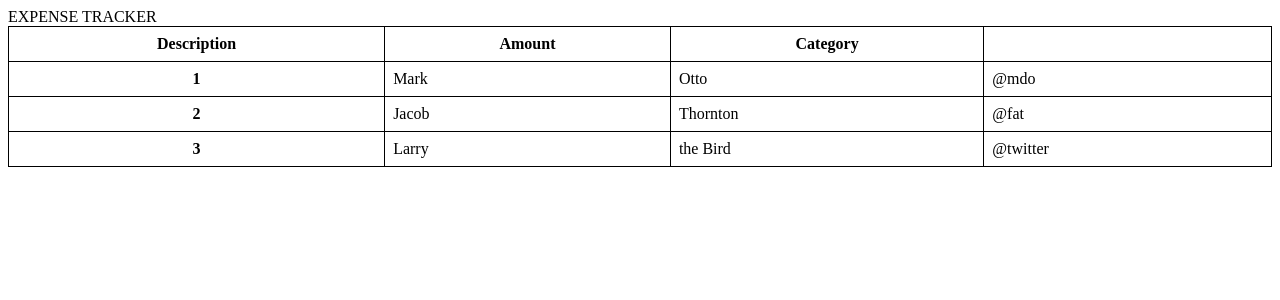
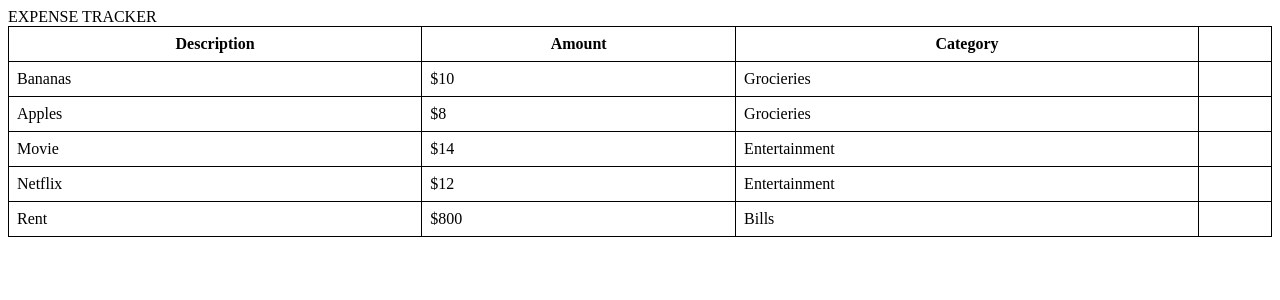
Before and after one commit to hugosundberg/expenseTracker, a React (Vite) app: page / in a window 1280 px wide. Shown: the top 300 px of the page. Built offline with nearby package versions, Linux system fonts and the light colour scheme.

Commit message:
Expense List Table

```diff
--- a/src/components/ExpenseList/ExpenseList.tsx
+++ b/src/components/ExpenseList/ExpenseList.tsx
@@ -1,6 +1,14 @@
 import styles from "./ExpenseList.module.css";
 
 const ExpenseList = () => {
+  const expenses = [
+    { description: "Bananas", amount: 10, category: "Grocieries" },
+    { description: "Apples", amount: 8, category: "Grocieries" },
+    { description: "Movie", amount: 14, category: "Entertainment" },
+    { description: "Netflix", amount: 12, category: "Entertainment" },
+    { description: "Rent", amount: 800, category: "Bills" },
+  ];
+
   return (
     <>
       <table className={styles.table}>
@@ -13,24 +21,14 @@ const ExpenseList = () => {
           </tr>
         </thead>
         <tbody>
-          <tr>
-            <th scope="row">1</th>
-            <td>Mark</td>
-            <td>Otto</td>
-            <td>@mdo</td>
-          </tr>
-          <tr>
-            <th scope="row">2</th>
-            <td>Jacob</td>
-            <td>Thornton</td>
-            <td>@fat</td>
-          </tr>
-          <tr>
-            <th scope="row">3</th>
-            <td>Larry</td>
-            <td>the Bird</td>
-            <td>@twitter</td>
-          </tr>
+          {expenses.map((expense) => (
+            <tr key={expense.description}>
+              <td>{expense.description}</td>
+              <td>${expense.amount}</td>
+              <td>{expense.category}</td>
+              <td></td>
+            </tr>
+          ))}
         </tbody>
       </table>
     </>
```
